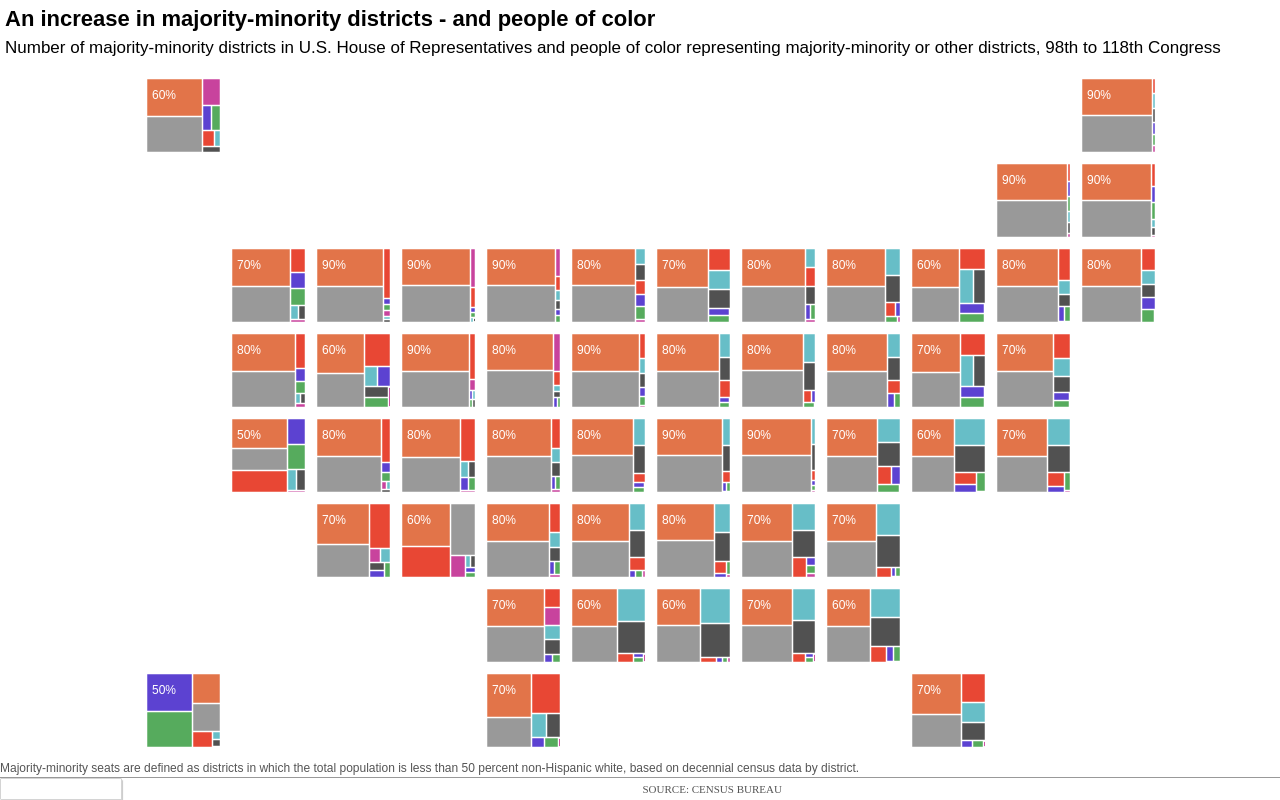
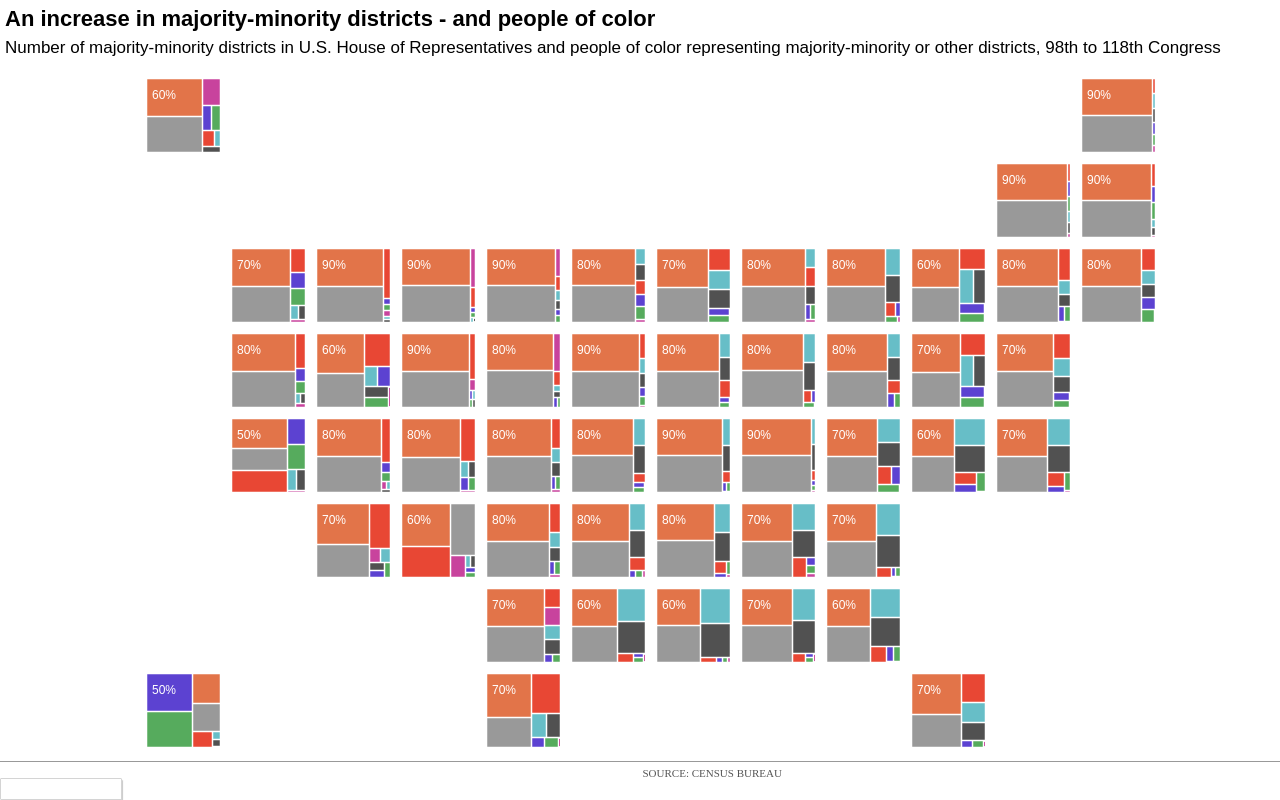
Before and after one commit to poojadantewadia/USGridMap, a plain HTML site: page index.html in a window 1280 px wide. Drawn offline with nearby package versions, Linux system fonts and the light colour scheme.

Commit message:
Update index.html

```diff
--- a/index.html
+++ b/index.html
@@ -130,8 +130,7 @@
         <div id="usGridMapEle"></div>
         <div class="footerContent">
             <diV class="titleH">
-                <div class="footerText">Majority-minority seats are defined as districts in which the total population
-                    is less than 50 percent non-Hispanic white, based on decennial census data by district.</div>
+                <div class="footerText"></div>
             </diV>
         </div>
         <div class="subFooter">
```
